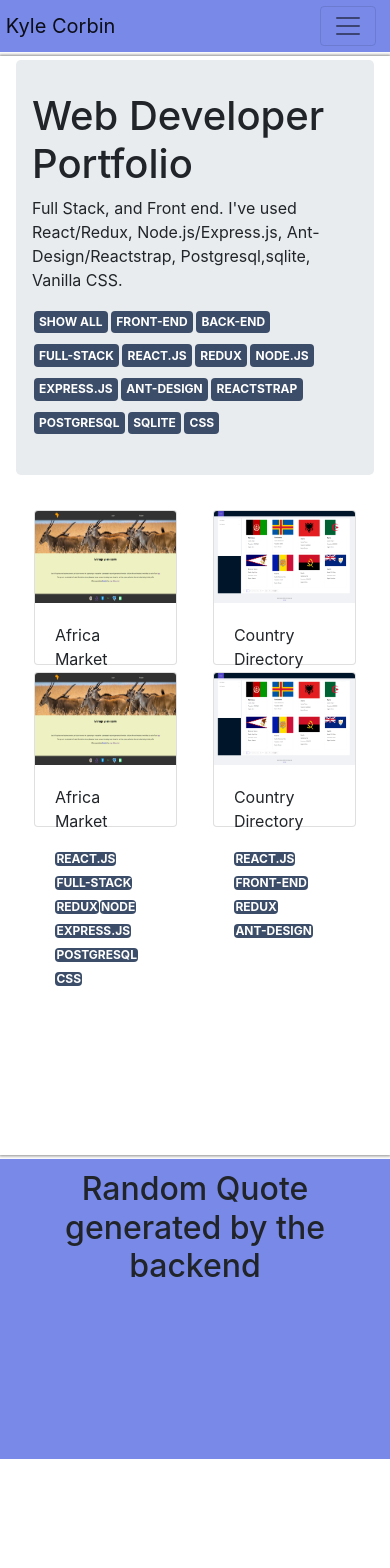
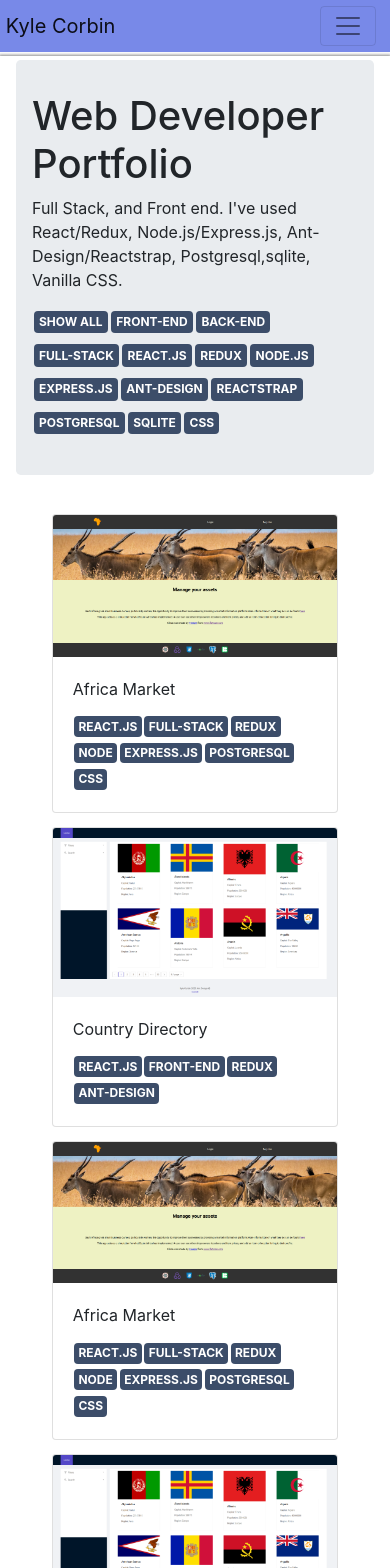
Before and after one commit to YeetOrBeYate/KyleCorbin, a React (Create React App) app: page /portfolio in a window 390 px wide. Shown: the top 1568 px of the page. Before the commit the page ends 1459 px from the top, so only its background shows below. Built offline with nearby package versions, Linux system fonts and the light colour scheme.

Commit message:
Got media queries working for the portfolio page

```diff
--- a/src/App.css
+++ b/src/App.css
@@ -105,7 +105,7 @@
   padding: 1%;
   text-transform: uppercase;
   margin: .8% .5%;
-
+  border:2px solid transparent;
 }
 
 
@@ -202,5 +202,12 @@
   }
 
 
+}
 
+@media screen and (max-width:767px){
+  .portGrid{
+    display: flex;
+    flex-direction: column;
+
+  }
 }
--- a/src/comp/PortCard.js
+++ b/src/comp/PortCard.js
@@ -7,12 +7,14 @@ const PortCard = (props)=>{
     return(
 
         <Card>
-            <CardImg top height="60%" width='80%' src={props.pic} alt="yeet"/>
+            <CardImg top height="50%" width='80%' src={props.pic} alt="yeet"/>
             <CardBody>
                 <CardTitle>{props.name}</CardTitle>
-                {props.tags.map((tag,index)=>(
-                    <Badge key={index} color="secondary">{tag}</Badge>
-                ))}
+                <CardText>
+                    {props.tags.map((tag,index)=>(
+                        <Badge key={index} color="secondary">{tag}</Badge>
+                    ))}
+                </CardText>
             </CardBody>
         </Card>
 
```
